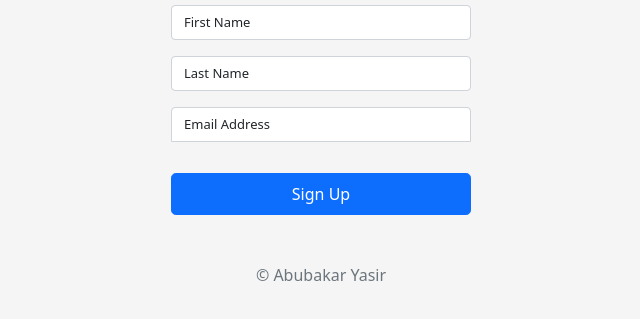
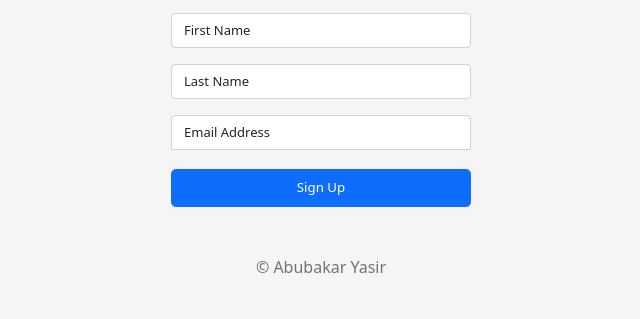
Before and after one commit to AbubakarYasir/Newsletter-Signup, a plain HTML site: page static/signup.html in a window 1280 px wide. Shown: the part 375-694 px from the top of the page, without its empty margins (319-959 px from the left). Drawn offline with nearby package versions, Linux system fonts and the light colour scheme.

Commit message:
Tweaked sign up button's styling

```diff
--- a/static/signin.css
+++ b/static/signin.css
@@ -52,3 +52,7 @@ input.form-control {
 .btn-lg {
     font-size: medium;
 }
+
+.sign-up {
+    font-size: 83% !important;
+}
--- a/static/signup.html
+++ b/static/signup.html
@@ -52,12 +52,12 @@
                 <input type="name" name="lName" class="form-control" id="floatingLastName" placeholder="Last Name">
                 <label for="floatingLastName">Last Name</label>
             </div>
-            <div class="form-floating mb-3">
+            <div class="form-floating mb-1">
                 <input type="email" name="email" class="form-control" id="floatingInput" placeholder="name@example.com">
                 <label for="floatingInput">Email Address</label>
             </div>
 
-            <button class=" w-100 mt-3 btn btn-lg btn-primary" type="submit">Sign Up</button>
+            <button class=" w-100 mt-3 btn btn-lg btn-primary sign-up" type="submit">Sign Up</button>
             <p class="mt-5 mb-3 text-muted">&copy; Abubakar Yasir</p>
         </form>
     </main>
```
